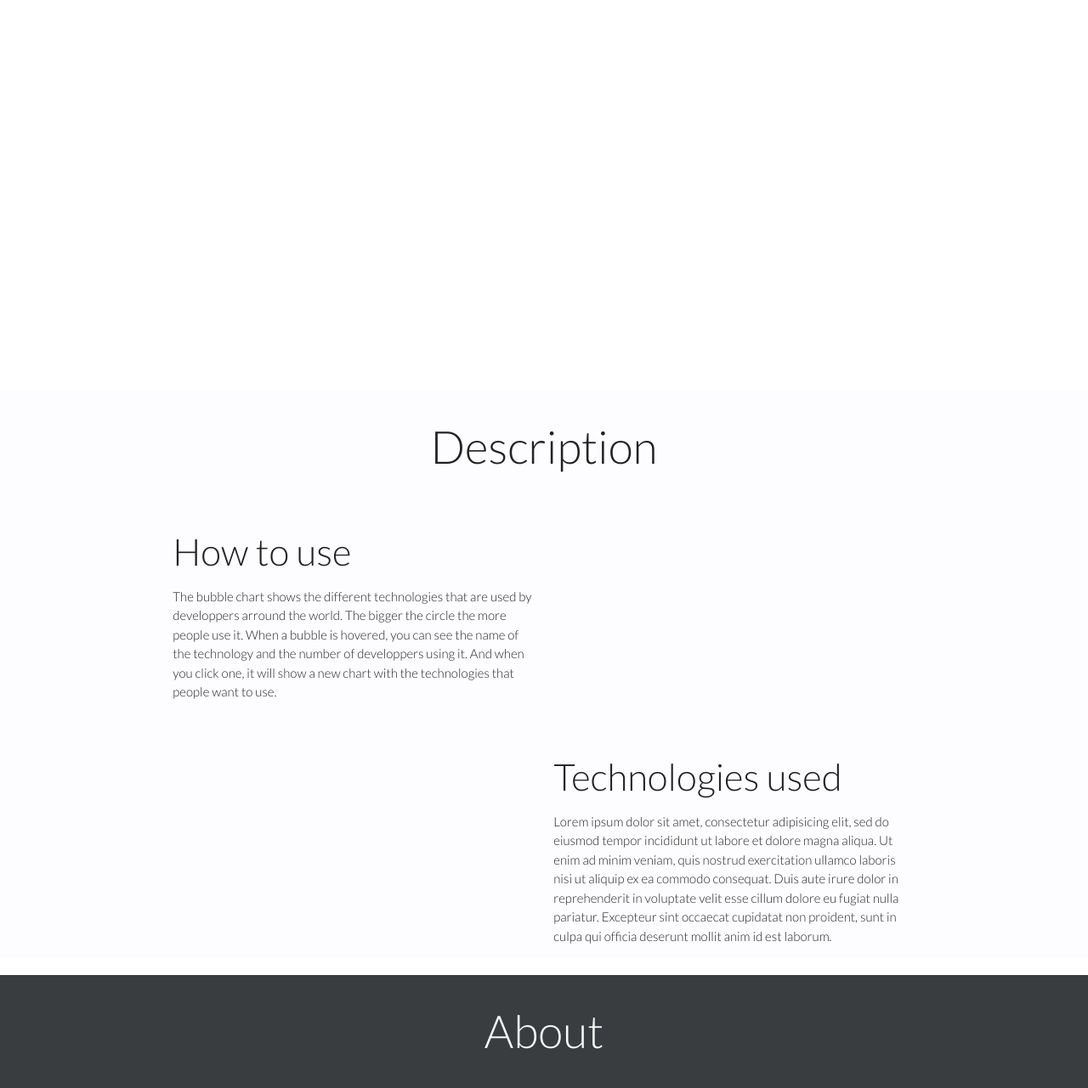
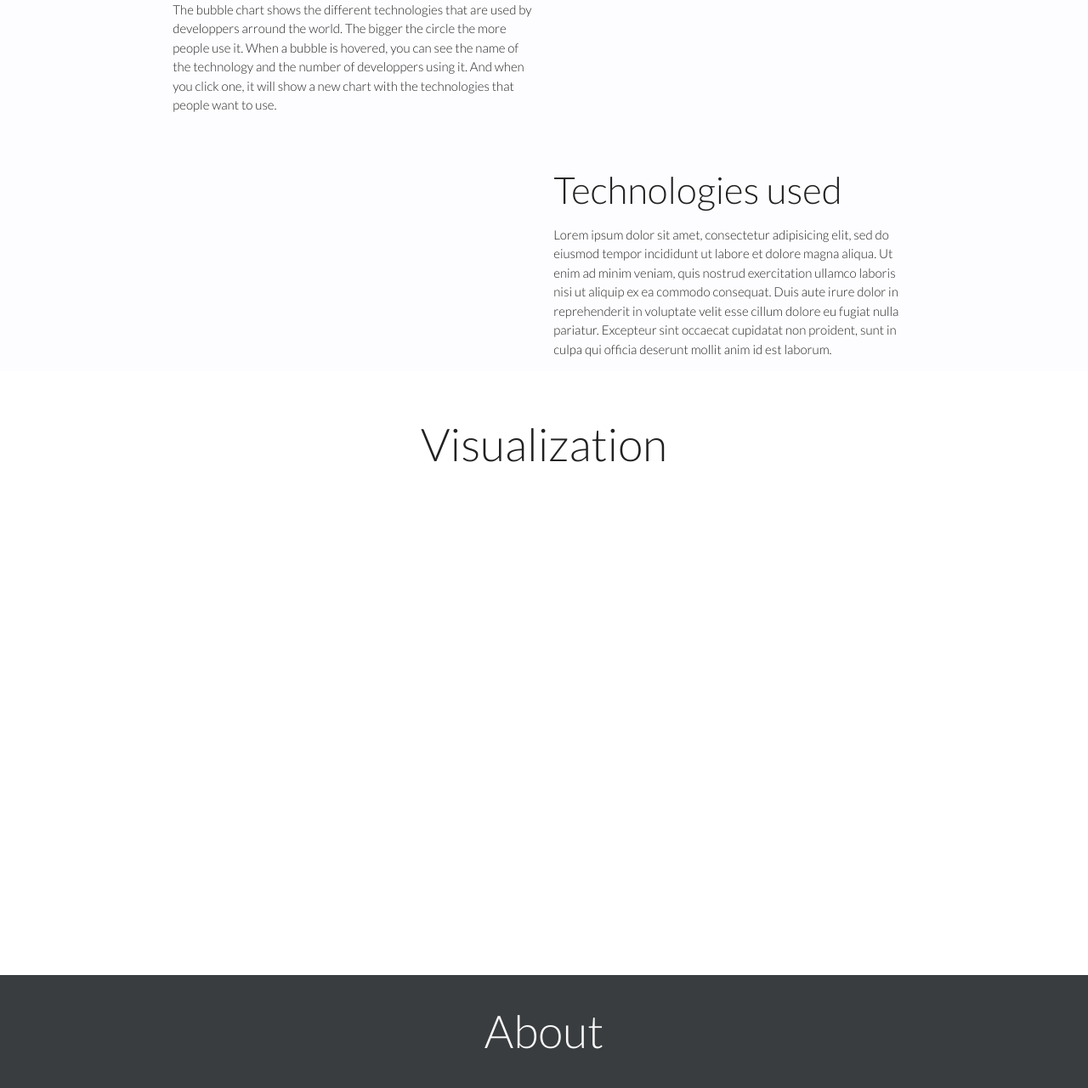
Before and after one commit to kayoumido/PRW3-SO-Survey, a plain HTML site: page index.html in a window 1280 px wide. Shown: the part 761-2042 px from the top of the page at 85% size. Drawn offline with Linux system fonts and the light colour scheme; no server answers; a script that the page names is missing.

Commit message:
Reorder block order
Moved description block before graph so people will understand how to use it before using it ^^

```diff
--- a/index.html
+++ b/index.html
@@ -28,17 +28,6 @@
             </div>
         </div>
 
-        <div class="block bubblechart">
-            <div class="row">
-                <div class="col l12">
-                    <h2 class="block__title">Visualization</h2>
-                </div>
-                <div class="col l12">
-                    <canvas id="bubblechart" style="background-color: #ffffff;" height="500" width="1898"></canvas>
-                </div>
-            </div>
-        </div>
-
         <div class="block description">
 
             <div class="container">
@@ -51,10 +40,10 @@
                     <div class="col l6 description__block">
                         <h3 class="description__block__title">How to use</h3>
                         <p>
-                            The bubble chart shows the different technologies that are used by developpers arround the world.
-                            The bigger the circle the more people use it.
-                            When a bubble is hovered, you can see the name of the technology and the number of developpers using it.
-                            And when you click one, it will show a new chart with the technologies that people want to use.
+                            The bubble chart shows the different technologies that are used by developpers arround the world. The bigger the circle the
+                            more people use it. When a bubble is hovered, you can see the name of the technology and the number of
+                            developpers using it. And when you click one, it will show a new chart with the technologies that people
+                            want to use.
                         </p>
                     </div>
                 </div>
@@ -64,13 +53,26 @@
                         <h3 class="description__block__title">Technologies used</h3>
                         <p>
                             Lorem ipsum dolor sit amet, consectetur adipisicing elit, sed do eiusmod tempor incididunt ut labore et dolore magna aliqua.
-                            Ut enim ad minim veniam, quis nostrud exercitation ullamco laboris nisi ut aliquip ex ea commodo consequat. Duis
-                            aute irure dolor in reprehenderit in voluptate velit esse cillum dolore eu fugiat nulla pariatur. Excepteur sint
-                            occaecat cupidatat non proident, sunt in culpa qui officia deserunt mollit anim id est laborum.
+                            Ut enim ad minim veniam, quis nostrud exercitation ullamco laboris nisi ut aliquip ex ea commodo consequat.
+                            Duis aute irure dolor in reprehenderit in voluptate velit esse cillum dolore eu fugiat nulla pariatur.
+                            Excepteur sint occaecat cupidatat non proident, sunt in culpa qui officia deserunt mollit anim id est
+                            laborum.
                         </p>
                     </div>
                 </div>
 
+            </div>
+        </div>
+
+        <div class="block bubblechart">
+            <div class="row">
+                <div class="col l12">
+                    <h2 class="block__title">Visualization</h2>
+                </div>
+                <div class="col l9">
+                    <canvas id="bubblechart" style="background-color: #ffffff;" height="500" width="1898"></canvas>
+                </div>
+                <div class="bubblechart__technologie__list col l3"></div>
             </div>
         </div>
 
```
